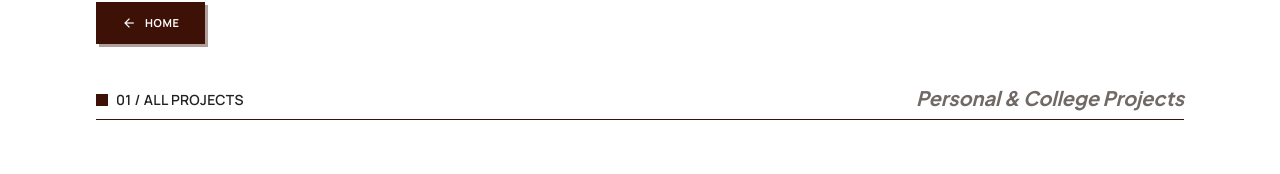
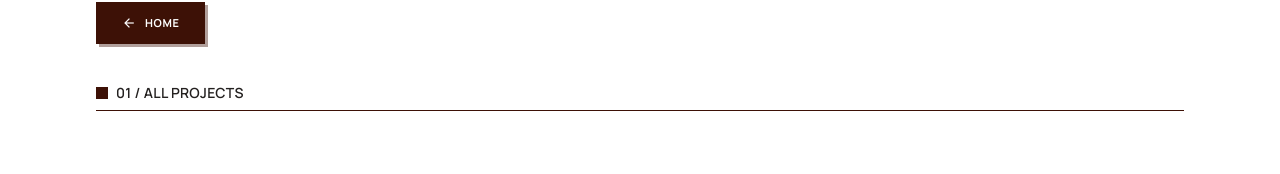
Before and after one commit to dimzkuy/Portofolio2026, a Next.js app: page /projects in a window 1280 px wide. Shown: the part 126-300 px from the top of the page. Built offline with nearby package versions, Linux system fonts and the light colour scheme.

Commit message:
fix: removing unusual notes

```diff
--- a/src/app/projects/page.js
+++ b/src/app/projects/page.js
@@ -9,7 +9,6 @@ const LABELS = {
   EN: {
     headerIndex: "01",
     headerTitle: "ALL PROJECTS",
-    headerSubtitle: "Personal & College Projects",
     backBtn: "Home",
     placeholder: "[ SCREENSHOT PLACEHOLDER ]",
     contributionTitle: "My Contribution",
@@ -19,7 +18,6 @@ const LABELS = {
   ID: {
     headerIndex: "01",
     headerTitle: "SEMUA PROYEK",
-    headerSubtitle: "Katalog Proyek Pribadi & Perkuliahan",
     backBtn: "Kembali ke Beranda",
     placeholder: "[ TANGKAPAN LAYAR ]",
     contributionTitle: "Kontribusi Saya",
```
